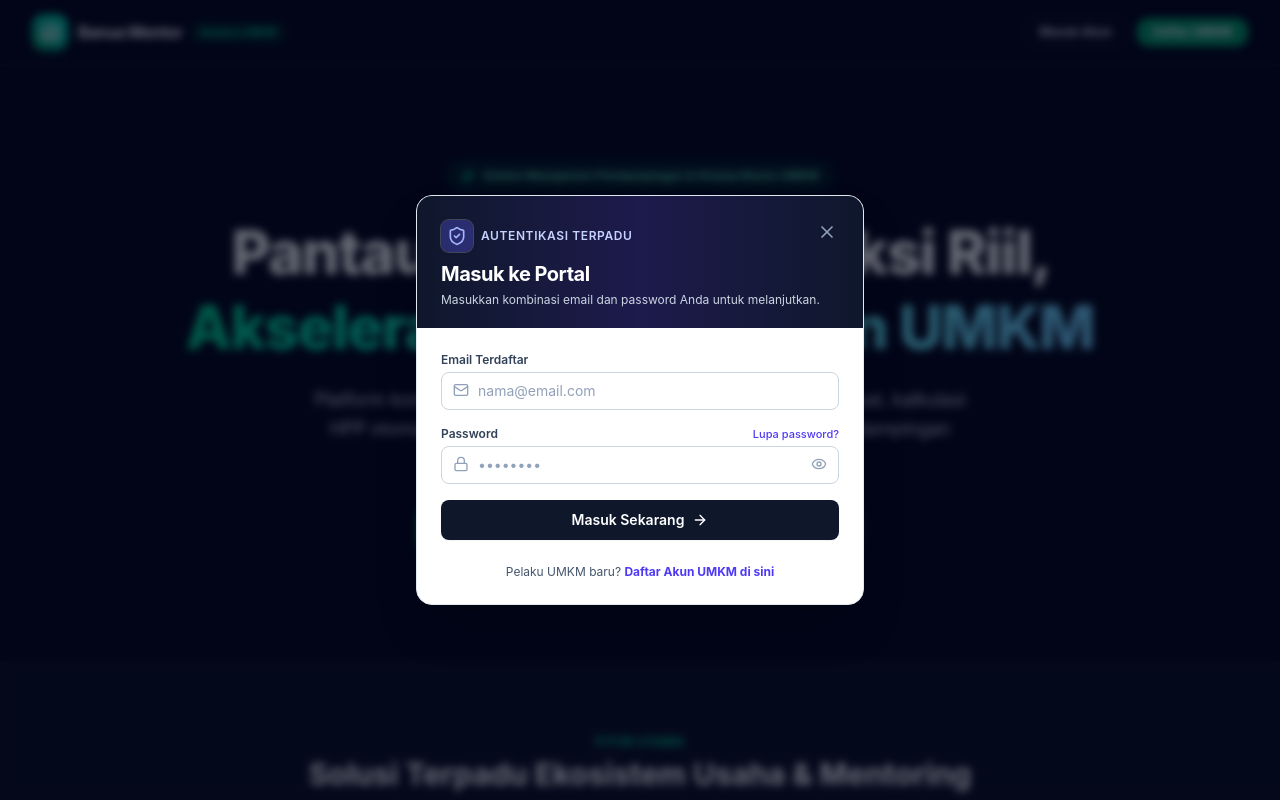
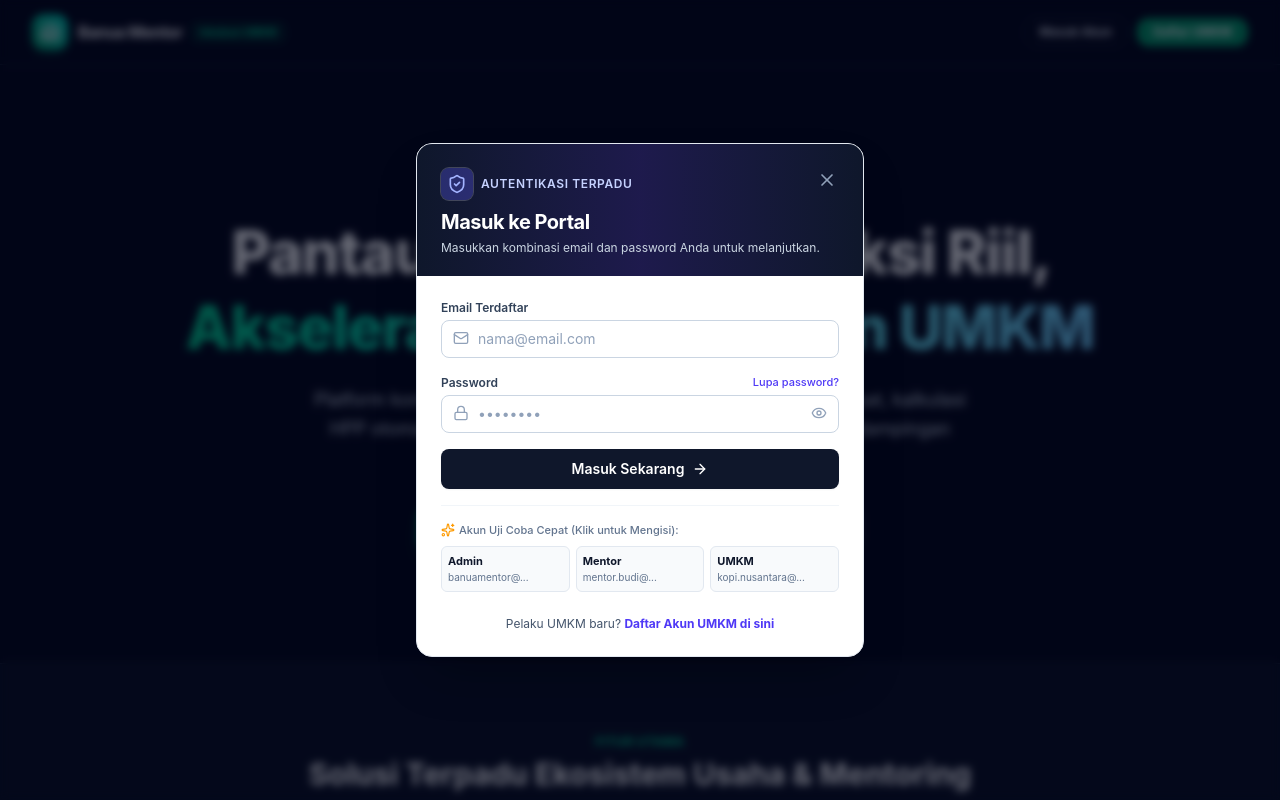
Before and after one commit to banuamentor/mentoringumkm, a React (Vite) app: page / in a window 1280 px wide. Both pictures are taken after a click on the button "Masuk Akun". Shown: the top 800 px of the page. Built offline with nearby package versions, Linux system fonts and the light colour scheme.

Commit message:
feat(auth): add quick-fill credentials helper
Add a testing utility to the AuthModal to quickly populate login fields with demo credentials, streamlining the development and testing process.

```diff
--- a/src/components/AuthModal.tsx
+++ b/src/components/AuthModal.tsx
@@ -11,6 +11,7 @@ import {
   CheckCircle2,
   AlertCircle,
   KeyRound,
+  Sparkles,
   ExternalLink,
   Eye,
   EyeOff,
@@ -261,6 +262,13 @@ export const AuthModal: React.FC<AuthModalProps> = ({
     }
   };
 
+  // Quick helper for fill credentials
+  const fillCredentials = (em: string, pw: string) => {
+    setEmail(em);
+    setPassword(pw);
+    setErrorMessage(null);
+  };
+
   return (
     <div className="fixed inset-0 z-50 flex items-center justify-center p-4 bg-slate-950/60 backdrop-blur-xs animate-in fade-in duration-200">
       <div className="relative w-full max-w-md overflow-hidden rounded-2xl bg-white shadow-2xl border border-slate-200">
@@ -400,6 +408,40 @@ export const AuthModal: React.FC<AuthModalProps> = ({
                 {loading ? 'Memverifikasi...' : 'Masuk Sekarang'}
                 {!loading && <ArrowRight className="h-4 w-4" />}
               </button>
+
+              {/* Quick Fill Credentials Helper */}
+              <div className="pt-4 border-t border-slate-100">
+                <p className="text-[11px] font-medium text-slate-500 mb-2 flex items-center gap-1">
+                  <Sparkles className="h-3.5 w-3.5 text-amber-500" />
+                  Akun Uji Coba Cepat (Klik untuk Mengisi):
+                </p>
+                <div className="grid grid-cols-3 gap-1.5 text-[11px]">
+                  <button
+                    type="button"
+                    onClick={() => fillCredentials('banuamentor@gmail.com', '12345678')}
+                    className="rounded-md border border-slate-200 bg-slate-50 p-1.5 text-left hover:bg-indigo-50 hover:border-indigo-300 transition-colors"
+                  >
+                    <span className="block font-bold text-slate-900">Admin</span>
+                    <span className="block text-[10px] text-slate-500 truncate">banuamentor@...</span>
+                  </button>
+                  <button
+                    type="button"
+                    onClick={() => fillCredentials('mentor.budi@umkm.id', '12345678')}
+                    className="rounded-md border border-slate-200 bg-slate-50 p-1.5 text-left hover:bg-indigo-50 hover:border-indigo-300 transition-colors"
+                  >
+                    <span className="block font-bold text-slate-900">Mentor</span>
+                    <span className="block text-[10px] text-slate-500 truncate">mentor.budi@...</span>
+                  </button>
+                  <button
+                    type="button"
+                    onClick={() => fillCredentials('kopi.nusantara@umkm.id', '12345678')}
+                    className="rounded-md border border-slate-200 bg-slate-50 p-1.5 text-left hover:bg-indigo-50 hover:border-indigo-300 transition-colors"
+                  >
+                    <span className="block font-bold text-slate-900">UMKM</span>
+                    <span className="block text-[10px] text-slate-500 truncate">kopi.nusantara@...</span>
+                  </button>
+                </div>
+              </div>
 
               {/* Switch to Register link */}
               <div className="text-center pt-2">
```
